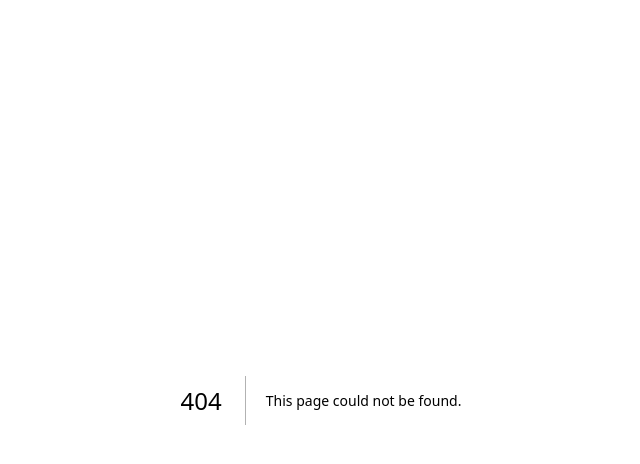
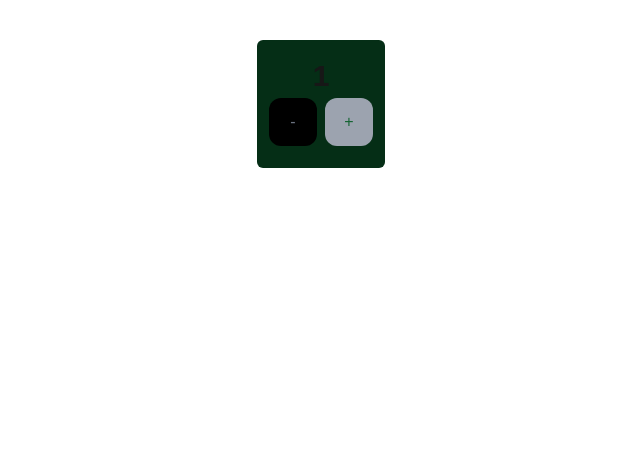
Before and after one commit to LunaroySimon/cprg306-assignments, a Next.js app: page /week-4 in a window 1280 px wide. Before the commit this address had no page. Shown: the top 464 px of the page, without its empty margins (319-959 px from the left). Built offline with nearby package versions, Linux system fonts and the light colour scheme.

Commit message:
Week 4 Assignment Completion

```diff
--- a/app/page.js
+++ b/app/page.js
@@ -6,6 +6,7 @@ export default function Page() {
         <h1 className="text-4xl m-10">CPRG 306: Web Development 2 - Assignments</h1>
         <p className="text-2xl p-2 hover:text-cyan-600"><Link href="/week-2">Week 2 Assignment Link</Link></p>
         <p className="text-2xl p-2 hover:text-cyan-600"><Link href="/week-3">Week 3 Assignment Link</Link></p>
+        <p className="text-2xl p-2 hover:text-cyan-600"><Link href="/week-4">Week 4 Assignment Link</Link></p>
       </main>
     );
   }
--- /dev/null
+++ b/app/week-4/new-item.js
@@ -0,0 +1,33 @@
+"use client"
+import { useState } from "react";
+
+export default function NewItem() {
+    const [quantity, setQuantity] = useState(1);
+
+    const increment = () => {
+        setQuantity(quantity + 1);
+        if (quantity === 20) {
+            setQuantity(20)
+        }
+    };
+
+    const decrement = () => {
+        setQuantity(quantity - 1)
+        if (quantity === 1) {
+            setQuantity(1);
+        }
+    };
+
+    return (
+        <div className="flex justify-center items-center flex-col  bg-green-950 h-32 w-32 rounded-md">
+            <label className=" font-bold text-3xl">
+                {quantity}
+            </label>
+            <div>
+                <button disabled={quantity === 1} className="m-1 bg-gray-400 text-green-800 rounded-xl h-12 w-12  disabled:bg-black disabled:text-gray-500" onClick={decrement}>-</button>
+                <button disabled={quantity === 20} className="m-1 bg-gray-400 text-green-800 rounded-xl h-12 w-12 disabled:bg-black disabled:text-gray-500"  onClick={increment}>+</button>
+            </div>
+        </div>
+    );
+
+ }
--- /dev/null
+++ b/app/week-4/page.js
@@ -0,0 +1,10 @@
+import NewItem from './new-item';
+
+export default function Page() {
+    // Displaying a list of items using props
+    return (
+        <main className="flex justify-center p-10 w-full">
+            <NewItem/>
+        </main>
+    );
+ }
--- /dev/null
+++ b/app/week-5/page.js
@@ -0,0 +1,17 @@
+export default function Page() {
+    // Using Forms
+    const handleSubmit = (event) => {
+        event.preventDefault();
+        console.log(quantity);
+    }
+
+    return (
+        <main className="p-10 bg-green-950">
+            <h1 className="text-4xl font-bold">Week 5 Class Demo</h1>
+            <form onSubmit={handleSubmit}>
+
+            <button type="submit"></button>
+        </form>
+        </main>
+        )
+        }
```
